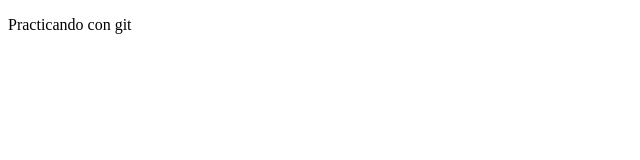
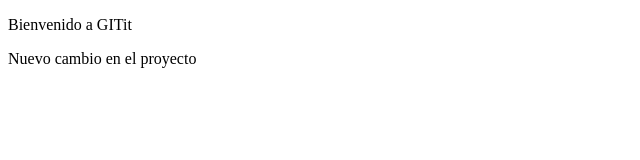
Before and after one commit to FaviolaCG/Repositorio, a plain HTML site: page index.html in a window 1280 px wide. Shown: the whole page, without its empty margins (0-640 px from the left). Drawn offline with Linux system fonts and the light colour scheme.

Commit message:
Agregar mensaje en Index

```diff
--- a/index.html
+++ b/index.html
@@ -1,9 +1,10 @@
 <!DOCTYPE html>
 <html >
 <head>
-	<title>Acerca de</title>
+	<title>Repositorio de GIT</title>
 </head>
 <body>
-	<p>Practicando con git</p>
+	<p>Bienvenido a GITit</p>
+	<p>Nuevo cambio en el proyecto</p>
 </body>
 </html>
```
